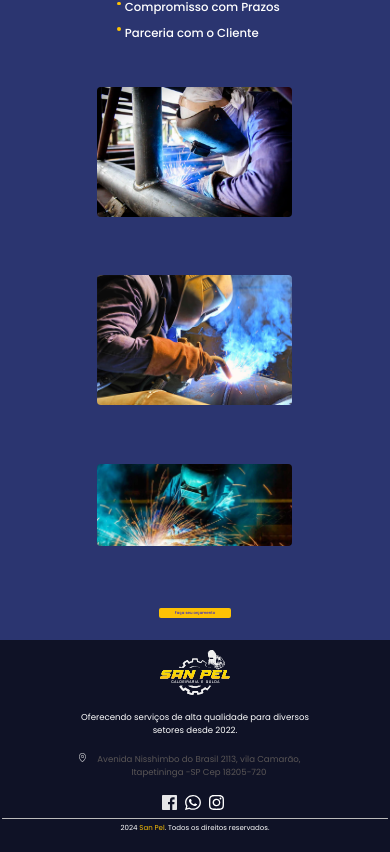
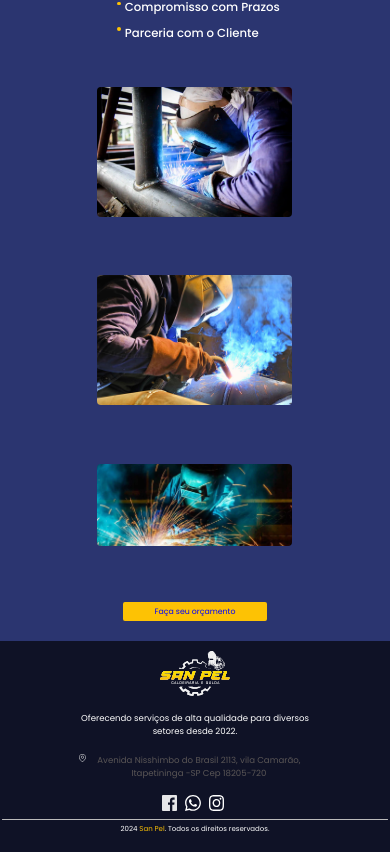
Before and after one commit to gustavopaixao06/San-Pel, a React (Vite) app: page /servico in a window 390 px wide. Shown: the part 488-1340 px from the top of the page. Built offline with nearby package versions, Linux system fonts and the light colour scheme.

Commit message:
atualizando botao

```diff
--- a/src/assets/css/servico.css
+++ b/src/assets/css/servico.css
@@ -216,4 +216,9 @@
         border-radius: 1vw;
     }
 
+    .botao-servico button{
+        padding: 1vw 8vw;
+        font-size: 2vw;
+    }
+
 }
```
